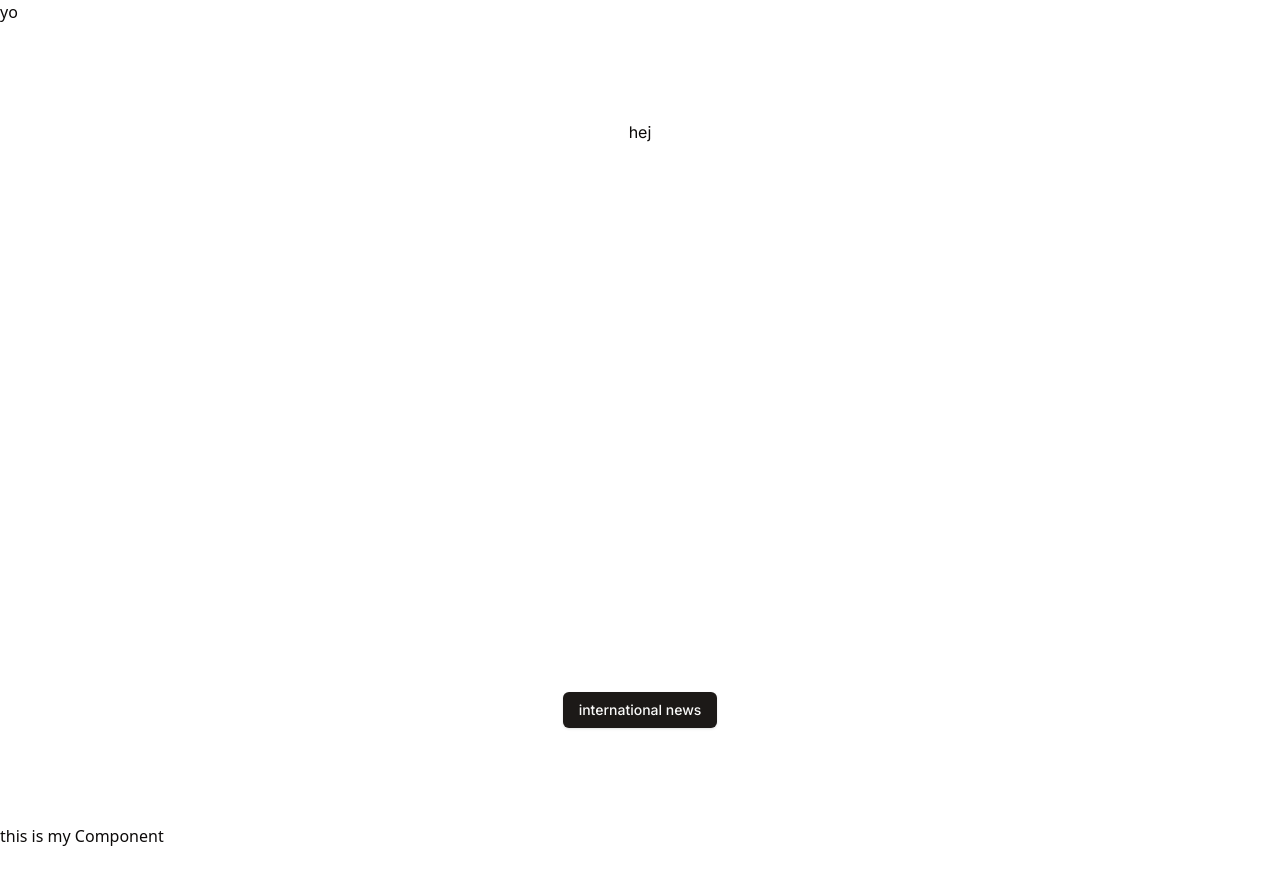
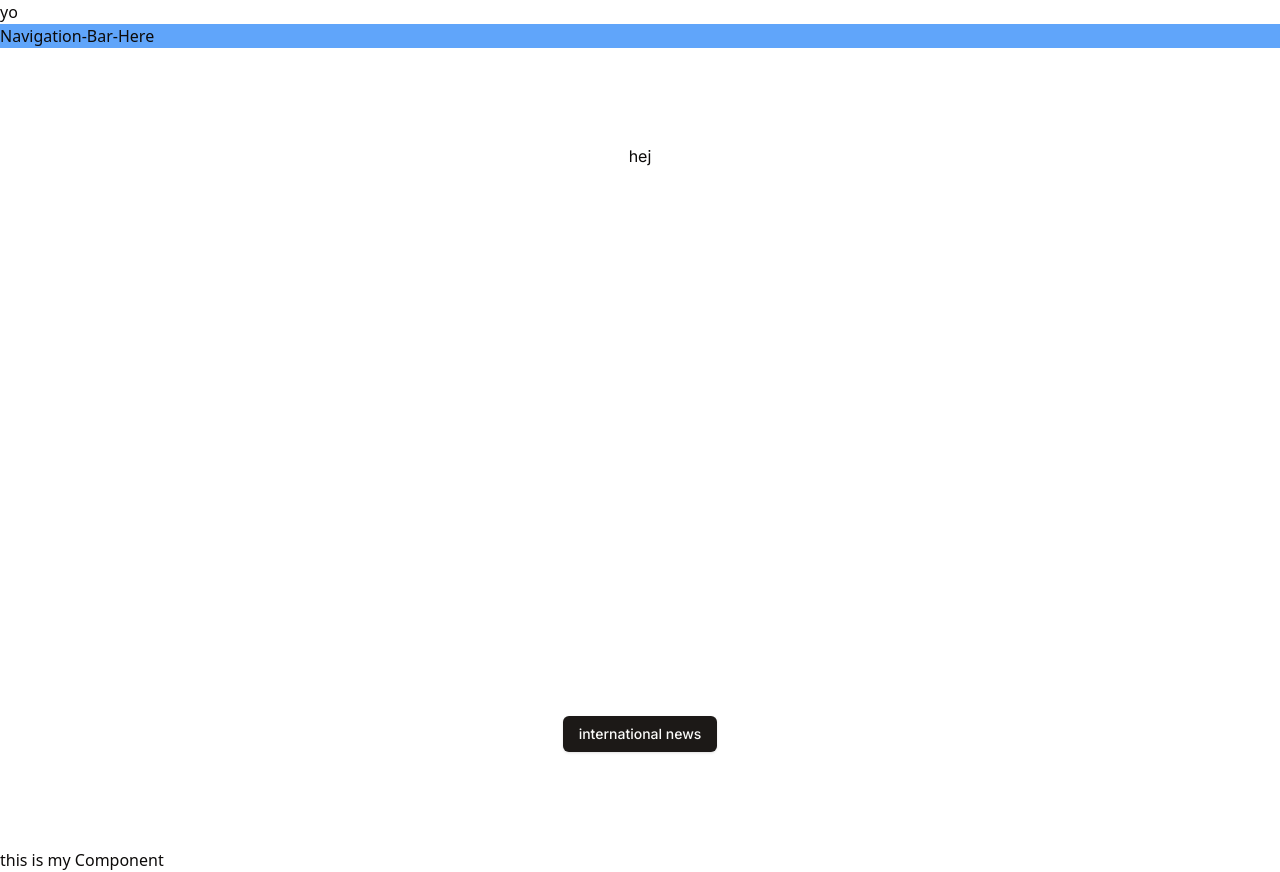
Before and after one commit to fallowshades/chas-news, a Next.js app: page / in a window 1280 px wide. Before the commit the page ends 848 px from the top, so only its background shows below. Built offline with nearby package versions, Linux system fonts and the light colour scheme.

Commit message:
navigation-Bar start

```diff
--- a/src/pages/_app.js
+++ b/src/pages/_app.js
@@ -1,5 +1,12 @@
 import "@/styles/globals.css";
 
 export default function App({ Component, pageProps }) {
-  return <Component {...pageProps} />;
+  return (
+    <>
+      <header class="bg-blue-400">
+        <h1>Navigation-Bar-Here</h1>
+      </header>
+      <Component {...pageProps} />
+    </>
+  );
 }
```
